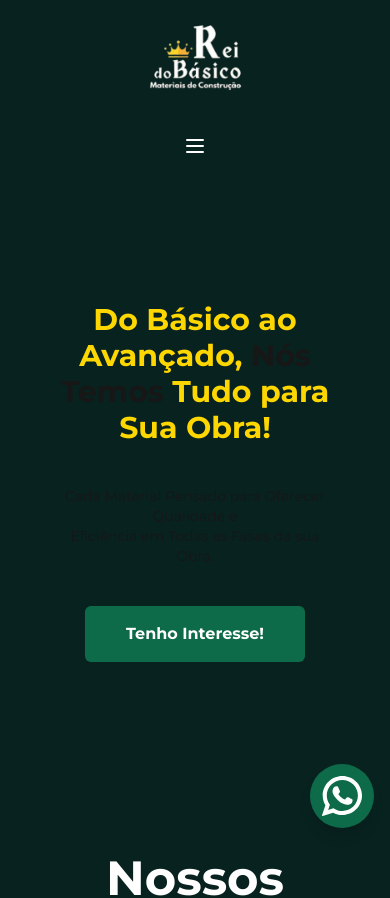
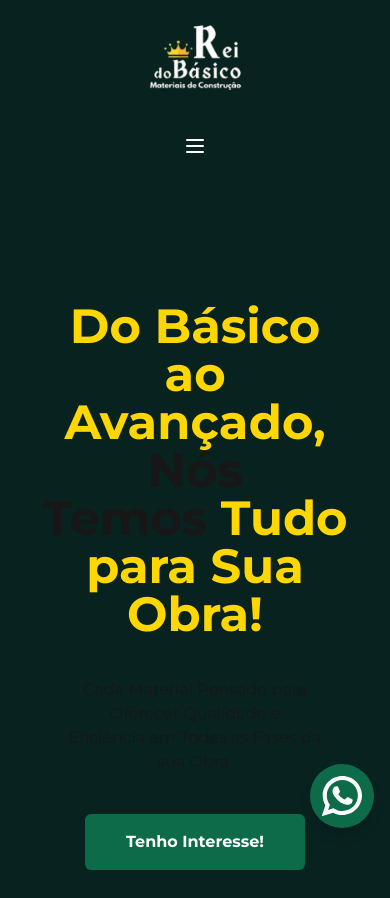
Before and after one commit to Guilhermehstrabello/Rei_Do_Basico, a Next.js app: page / in a window 390 px wide. Shown: the top 898 px of the page. Built offline with nearby package versions, Linux system fonts and the light colour scheme.

Commit message:
Testando

```diff
--- a/src/app/page.tsx
+++ b/src/app/page.tsx
@@ -13,12 +13,12 @@ export default function Home() {
           <Navbar />
 
           <section id="inicio" className="space-y-10 my-32 px-10 text-center">
-            <h1 className="lg:text-7xl text-3xl font-bold text-center">
+            <h1 className="lg:text-7xl text-5xl font-bold text-center">
               <span className="text-[#FED700]">Do Básico ao Avançado, </span>{" "}
               Nós <br /> Temos{" "}
               <span className="text-[#FED700]">Tudo para Sua Obra!</span>
             </h1>
-            <p className="lg:text-2xl text-sm md:w-full w-[90%] mx-auto">
+            <p className="lg:text-2xl text-base md:w-full w-[90%] mx-auto">
               Cada Material Pensado para Oferecer Qualidade e <br /> Eficiência
               em Todas as Fases da sua Obra.
             </p>
@@ -42,7 +42,7 @@ export default function Home() {
 
             <div className="grid grid-cols-1 md:grid-cols-2 lg:grid-cols-4 gap-3">
               {/* Card 1 */}
-              <div className="h-[400px] xl:w-[350px] flex flex-col justify-center items-center bg-[#082D21] text-white shadow-lg rounded-lg p-4 transition-colors duration-300 hover:bg-white hover:text-[#082D21]">
+              <div className="h-[400px] xl:w-[350px] w-72 flex flex-col justify-center items-center bg-[#082D21] text-white shadow-lg rounded-lg p-4 transition-colors duration-300 hover:bg-white hover:text-[#082D21]">
                 <div className="rounded-lg">
                   <Image
                     src="/grupo1.png"
```
